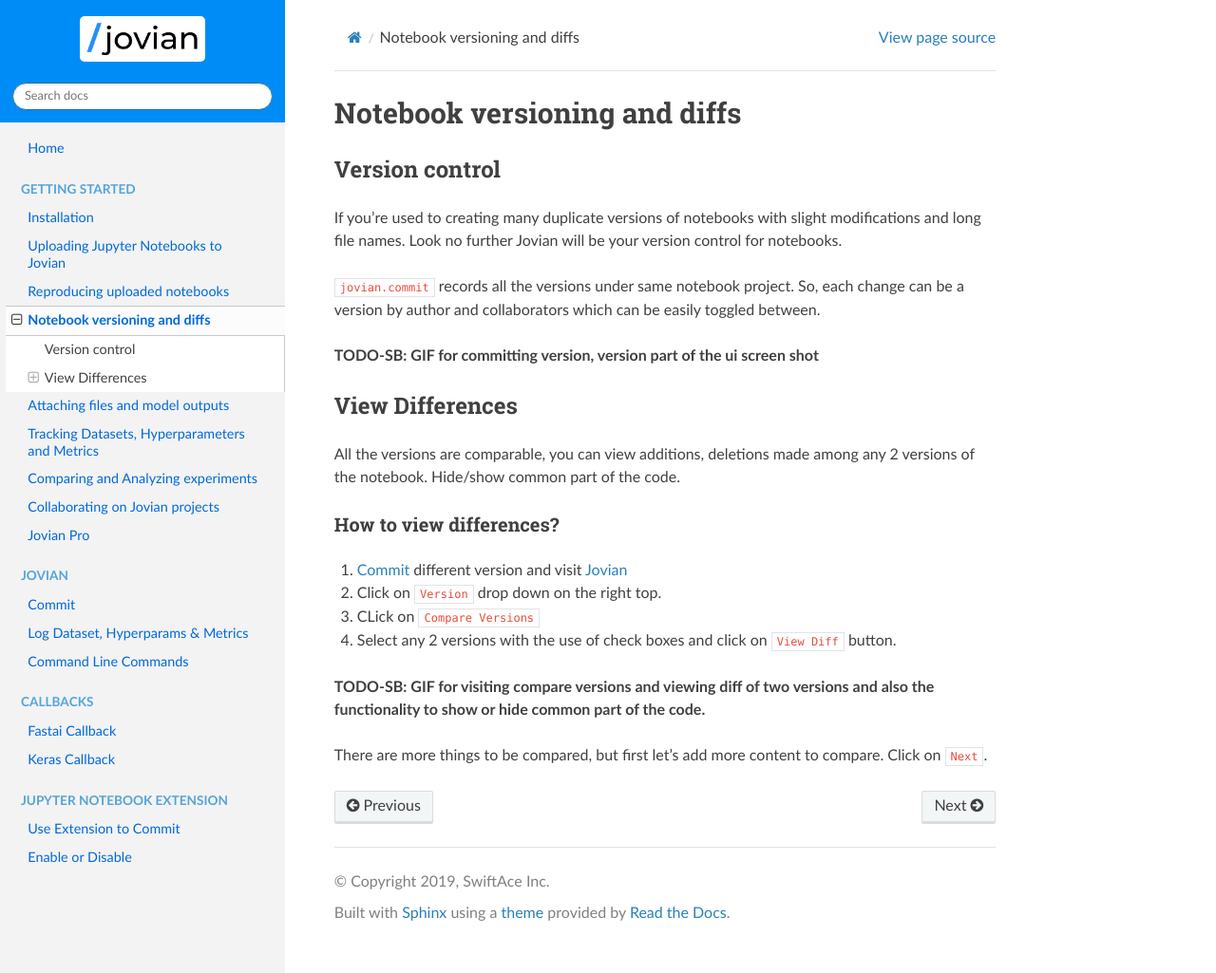
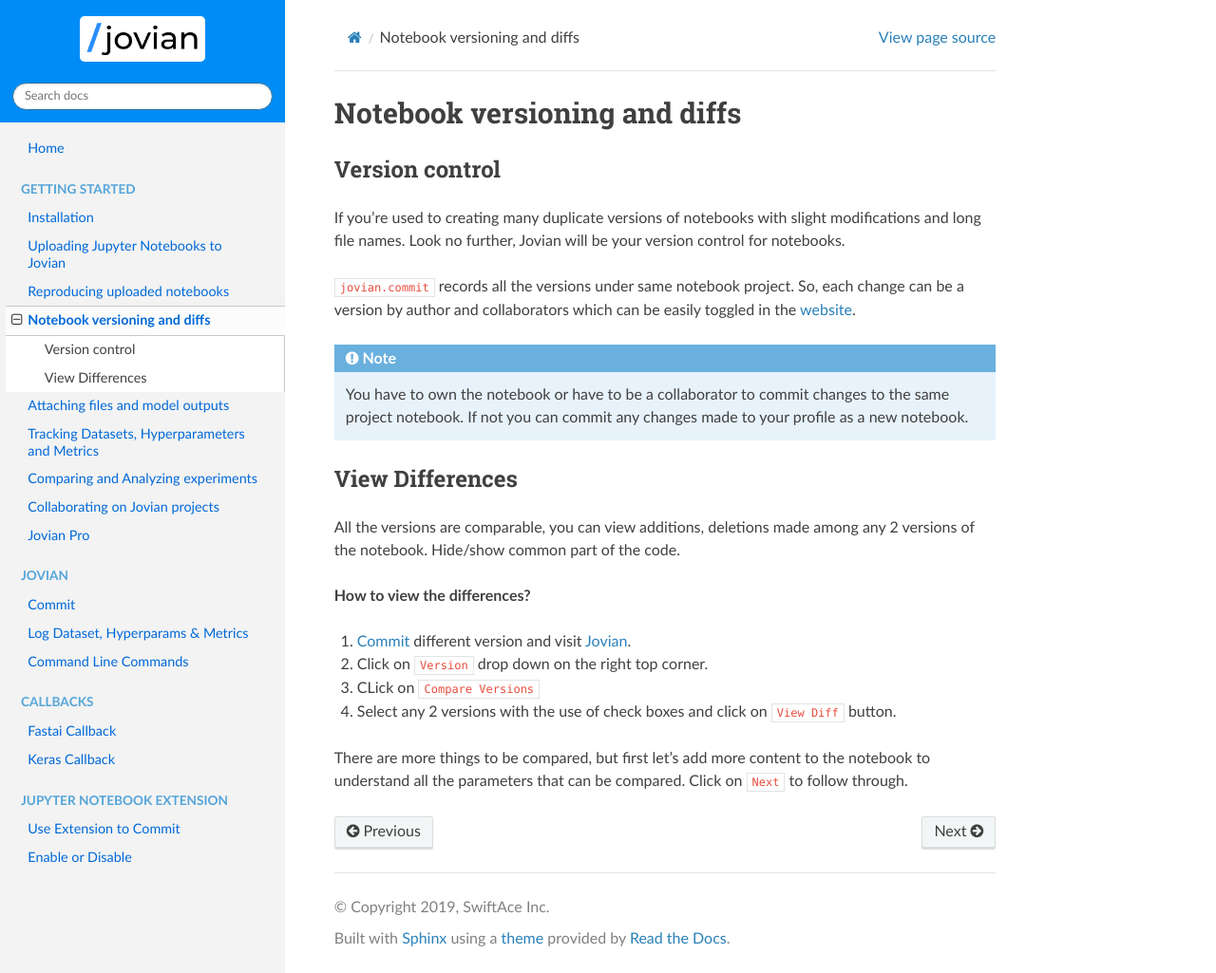
Before and after one commit to JovianHQ/jovian-py, a Sphinx documentation site: the page built from docs/user-guide/04-version.md, in a window 1280 px wide and 1025 px high. Shown: the whole window at 95% size. Built offline with Sphinx 7.4.7 and the Read the Docs theme 2.0.0, drawn with Linux system fonts in a browser that asks for light colours.

Commit message:
changes to 4

````diff
--- a/docs/user-guide/04-version.md
+++ b/docs/user-guide/04-version.md
@@ -2,23 +2,27 @@
 
 ### Version control
 
-If you're used to creating many duplicate versions of notebooks with slight modifications and long file names. Look no further Jovian will be your version control for notebooks.
+If you're used to creating many duplicate versions of notebooks with slight modifications and long file names. Look no further, Jovian will be your version control for notebooks.
 
-`jovian.commit` records all the versions under same notebook project. So, each change can be a version by author and collaborators which can be easily toggled between.
+`jovian.commit` records all the versions under same notebook project. So, each change can be a version by author and collaborators which can be easily toggled in the [website](https://jvn.io).
 
-**TODO-SB: GIF for committing version, version part of the ui screen shot**
+<!-- **TODO-SB: GIF for committing version, version part of the ui screen shot** -->
+
+```eval_rst
+.. note:: You have to own the notebook or have to be a collaborator to commit changes to the same project notebook. If not you can commit any changes made to your profile as a new notebook.
+```
 
 ### View Differences
 
 All the versions are comparable, you can view additions, deletions made among any 2 versions of the notebook. Hide/show common part of the code.
 
-#### How to view differences?
+**How to view the differences?**
 
-1. [Commit](../jvn/commit) different version and visit [Jovian](https://www.jvn.io)
-2. Click on `Version` drop down on the right top.
+1. [Commit](../jvn/commit) different version and visit [Jovian](https://www.jvn.io).
+2. Click on `Version` drop down on the right top corner.
 3. CLick on `Compare Versions`
 4. Select any 2 versions with the use of check boxes and click on `View Diff` button.
 
-**TODO-SB: GIF for visiting compare versions and viewing diff of two versions and also the functionality to show or hide common part of the code.**
+<!-- **TODO-SB: GIF for visiting compare versions and viewing diff of two versions and also the functionality to show or hide common part of the code.** -->
 
-There are more things to be compared, but first let's add more content to compare. Click on `Next`.
+There are more things to be compared, but first let's add more content to the notebook to understand all the parameters that can be compared. Click on `Next` to follow through.
````
